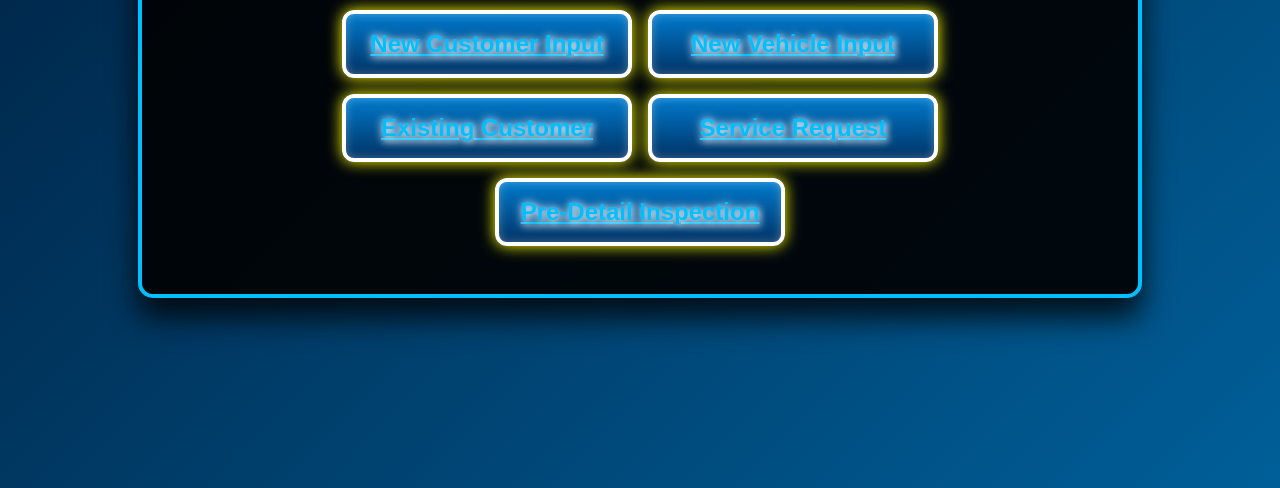
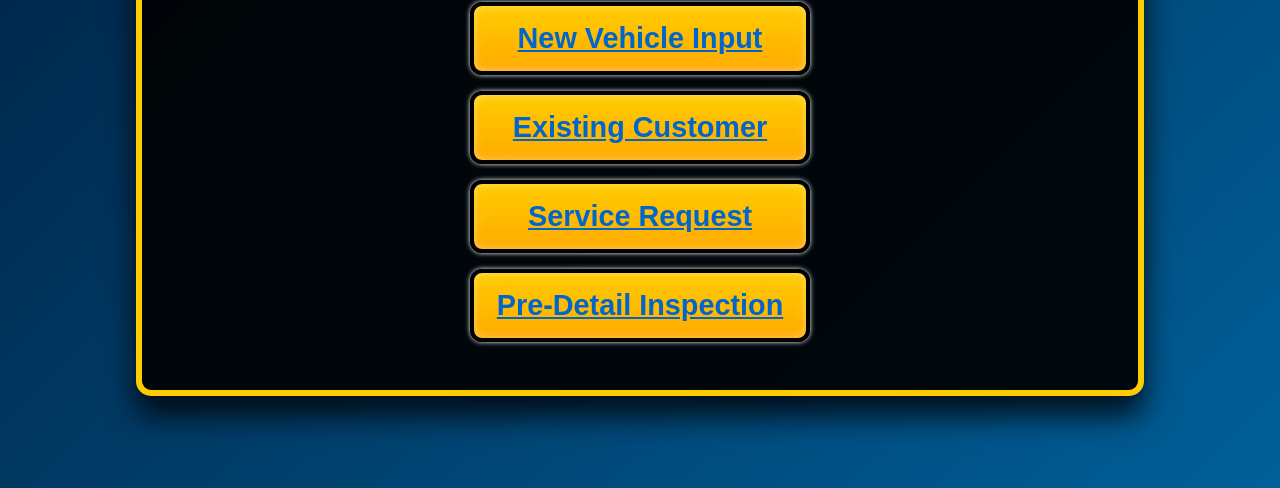
Before and after one commit to nomade-in-the-clouds/aeg-frontend, a website: page aeg/index.html in a window 1280 px wide. Shown: the part 312-800 px from the top of the page. Drawn offline with Linux system fonts and the light colour scheme.

Commit message:
Update style.css

```diff
--- a/aeg/assets/css/style.css
+++ b/aeg/assets/css/style.css
@@ -19,7 +19,7 @@ body {
     width: 100%;
     max-width: 900px;
     box-shadow: 0 20px 30px rgba(0, 0, 0, 0.8);
-    border: 4px solid #00bfff;
+    border: 6px solid #ffcc00;
     text-align: center;
 }
 
@@ -41,8 +41,8 @@ body {
 /* Navigation buttons styling */
 .nav-buttons {
     display: flex;
-    flex-wrap: wrap;
-    justify-content: center;
+    flex-direction: column;
+    align-items: center;
     gap: 16px;
     margin-top: 20px;
 }
@@ -51,22 +51,22 @@ body {
     display: flex;
     align-items: center;
     justify-content: center;
-    width: 250px;
+    width: 300px;
     padding: 1rem;
-    font-size: 1.5rem;
+    font-size: 1.8rem;
     text-align: center;
     font-weight: bold;
     border-radius: 12px;
-    background: linear-gradient(180deg, #007acc, #003366);
-    color: #00bfff;
-    border: 4px solid #ffffff;
+    background: linear-gradient(180deg, #ffcc00, #ffaa00);
+    color: #0066cc;
+    border: 4px solid #000000;
     transition: background-color 0.3s ease, transform 0.2s, box-shadow 0.3s;
-    text-shadow: 2px 2px 6px rgba(255, 255, 255, 0.7), 0 0 10px #ffffff;
-    box-shadow: inset 0 0 10px rgba(255, 255, 255, 0.3), 0 0 15px #ffff00;
+    text-shadow: none;
+    box-shadow: inset 0 0 10px rgba(255, 255, 255, 0.4), 0 0 5px #ffffff;
 }
 
 .nav-buttons a:hover {
-    background: linear-gradient(180deg, #0099ff, #007acc);
-    transform: translateY(-4px);
-    box-shadow: inset 0 0 15px rgba(255, 255, 255, 0.5), 0 0 20px #00ff00;
+    background: linear-gradient(180deg, #ffdd44, #ffbb00);
+    transform: translateY(-2px);
+    box-shadow: inset 0 0 15px rgba(255, 255, 255, 0.6), 0 0 10px #ffffff;
 }
```
